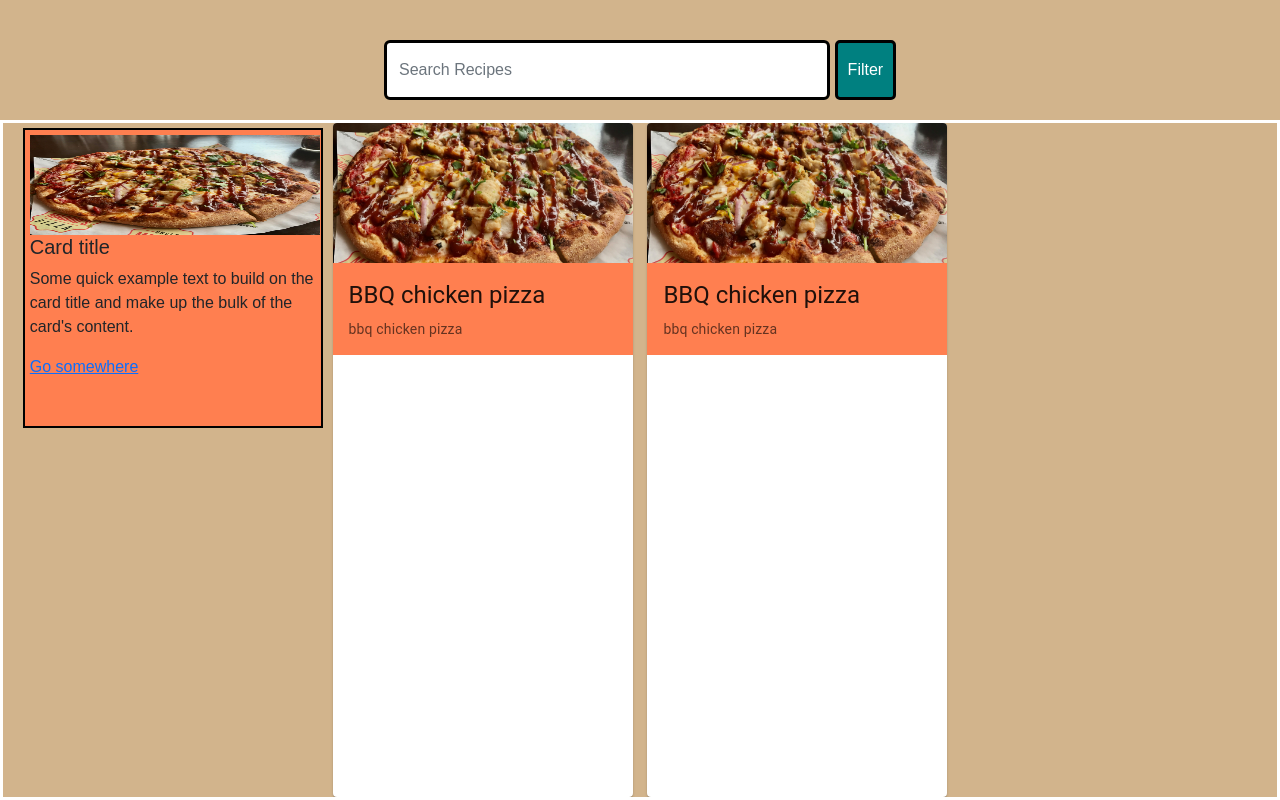
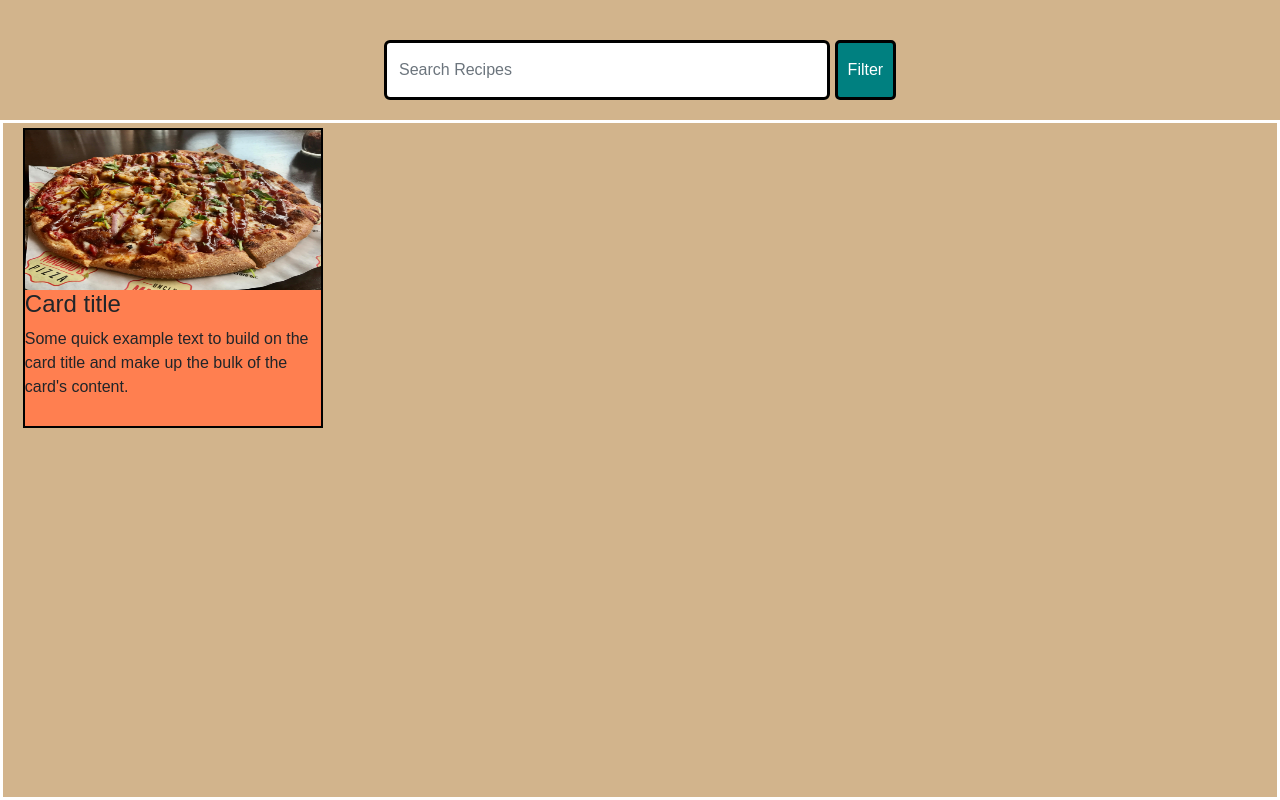
Before and after one commit to LiamSeriff/Max-Meal, a React (Vite) app in the folder Frontend/: page /recipes in a window 1280 px wide. Built offline with nearby package versions, Linux system fonts and the light colour scheme.

Commit message:
minor changes to recipe stuff

```diff
--- a/Frontend/src/components/MaterialUIRecipe.tsx
+++ b/Frontend/src/components/MaterialUIRecipe.tsx
@@ -12,13 +12,13 @@ interface Props {
   body: string;
 }
 
-export default function ActionAreaCard({ image, header, body }: Props) {
+function ActionAreaCard({ image, header, body }: Props) {
   return (
-    <Card sx={{ maxWidth: 345 }}>
+    <Card sx={{ maxWidth: 300, maxHeight: 300 }}>
       <CardActionArea>
         <CardMedia
           component="img"
-          height="140"
+          height="150"
           image={image}
           alt="recipe image"
         />
@@ -34,3 +34,10 @@ export default function ActionAreaCard({ image, header, body }: Props) {
     </Card>
   );
 }
+
+const StyledMUICard = styled(ActionAreaCard)`
+  width: 200px;
+  height: 300px;
+`;
+
+export default StyledMUICard;
--- a/Frontend/src/components/RecipeCard.tsx
+++ b/Frontend/src/components/RecipeCard.tsx
@@ -8,22 +8,25 @@ interface Props {
 }
 
 const StyledCardImage = styled.img`
-  width: 290px;
-  height: 100px;
+  height: 160px;
+  width: 100%;
 `;
+
+const ImageContainer = styled.div``;
 
 const RecipeCard = ({ className }: Props) => {
   return (
     <>
       <div className={className}>
-        <StyledCardImage src={image} alt="..." />
+        <ImageContainer>
+          <StyledCardImage src={image} alt="..." />
+        </ImageContainer>
         <div>
-          <h5>Card title</h5>
+          <h4>Card title</h4>
           <p>
             Some quick example text to build on the card title and make up the
             bulk of the card's content.
           </p>
-          <a href="#">Go somewhere</a>
         </div>
       </div>
     </>
--- a/Frontend/src/pages/Recipes/Recipes.tsx
+++ b/Frontend/src/pages/Recipes/Recipes.tsx
@@ -7,7 +7,7 @@ import {
   RecipeListContainer,
   StyledRecipeCard,
 } from "./Recipes_Data";
-import ActionAreaCard from "../../components/MaterialUIRecipe";
+import StyledMUICard from "../../components/MaterialUIRecipe";
 
 const Recipes = () => {
   return (
@@ -29,19 +29,9 @@ const Recipes = () => {
         </InputContainer>
         <RecipeListContainer>
           <StyledRecipeCard
-            className={StyledButton}
+            className={StyledRecipeCard}
             onClick={() => console.log("Clicked")}
           ></StyledRecipeCard>
-          <ActionAreaCard
-            image="src\images\bbq-chicken-pizza.jpeg"
-            header="BBQ chicken pizza"
-            body="bbq chicken pizza"
-          />
-          <ActionAreaCard
-            image="src\images\bbq-chicken-pizza.jpeg"
-            header="BBQ chicken pizza"
-            body="bbq chicken pizza"
-          />
         </RecipeListContainer>
       </PageContainer>
     </>
--- a/Frontend/src/pages/Recipes/Recipes_Data.tsx
+++ b/Frontend/src/pages/Recipes/Recipes_Data.tsx
@@ -48,7 +48,6 @@ export const RecipeListContainer = styled.div`
   display: grid;
   overflow-y: auto;
   grid-template-columns: repeat(auto-fill, 300px);
-  row-gap: 1px;
   justify-content: space-evenly;
   top: 15%;
   width: 100vw;
@@ -63,7 +62,6 @@ export const StyledRecipeCard = styled(RecipeCard)`
   width: 300px;
   height: 300px;
   margin: 5px;
-  padding: 5px;
   border-color: black;
   border-style: solid;
   border-width: 2px;
```
